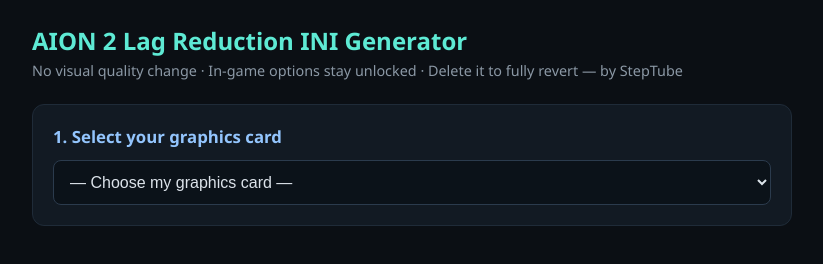
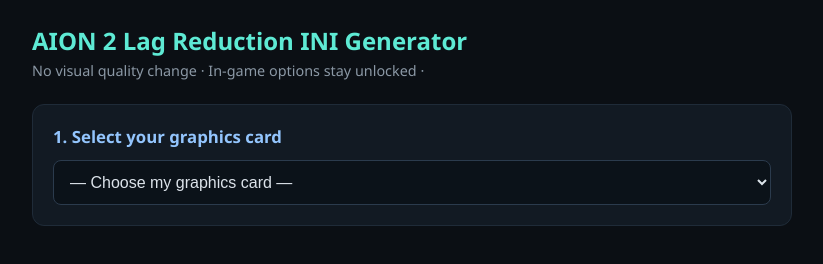
Before and after one commit to waelisa/aion2ini, a plain HTML site: page index.html in a window 1280 px wide. Shown: the whole page, without its empty margins (228-1051 px from the left). Drawn offline with Linux system fonts and the light colour scheme.

Commit message:
Update index.html

```diff
--- a/index.html
+++ b/index.html
@@ -3,7 +3,7 @@
 <head>
 <meta charset="UTF-8">
 <meta name="viewport" content="width=device-width, initial-scale=1.0">
-<title>AION 2 Lag Reduction INI Generator - StepTube</title>
+<title>AION 2 Lag Reduction INI Generator </title>
 <style>
   * { margin:0; padding:0; box-sizing:border-box; }
   body { background:#0b0f14; color:#dce3ea; font-family:'Segoe UI','Malgun Gothic',sans-serif; min-height:100vh; padding:24px 16px; }
@@ -34,7 +34,7 @@
 <body>
 <div class="wrap">
   <h1>AION 2 Lag Reduction INI Generator</h1>
-  <div class="sub">No visual quality change · In-game options stay unlocked · Delete it to fully revert — by StepTube</div>
+  <div class="sub">No visual quality change · In-game options stay unlocked ·</div>
 
   <div class="card">
     <h2>1. Select your graphics card</h2>
```
